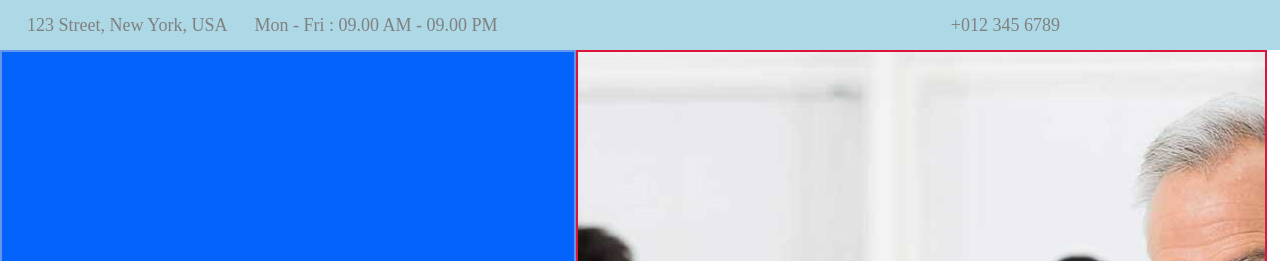
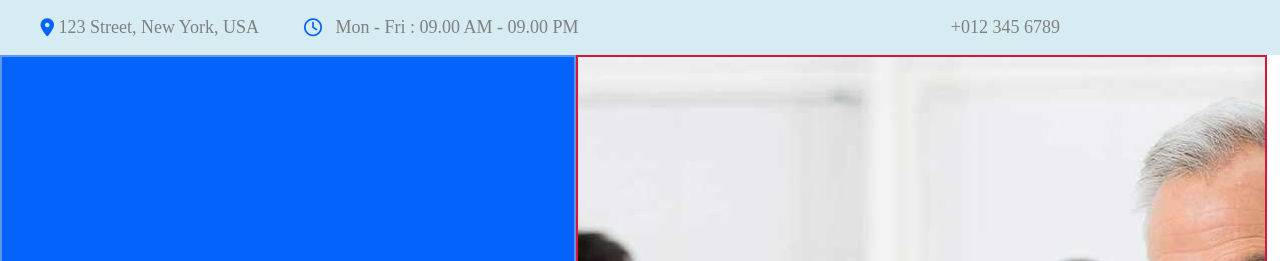
Before and after one commit to Yash135-gif/Projects, a plain HTML site: page medicalproject.html/index.html in a window 1280 px wide. Shown: the top 261 px of the page. Drawn offline with Linux system fonts and the light colour scheme.

Commit message:
addition

```diff
--- a/medicalproject.html/index.html
+++ b/medicalproject.html/index.html
@@ -11,9 +11,9 @@
 
     <section class="home">
        <div class="upper-bar">
-        &nbsp; &nbsp;&nbsp; &nbsp; <a href="">123 Street, New York, USA
+        &nbsp; &nbsp;&nbsp; &nbsp;&nbsp; &nbsp; <i class="fa-solid fa-location-dot" style="color:  #0463FA;"></i> &nbsp; <a href="">123 Street, New York, USA
         </a>
-        &nbsp; &nbsp;&nbsp; &nbsp;   <a href="">
+        &nbsp; &nbsp;&nbsp; &nbsp; &nbsp; &nbsp; <i class="fa-regular fa-clock" style="color:#0463FA;"> </i> &nbsp; &nbsp; <a href="">
           Mon - Fri : 09.00 AM - 09.00 PM</a>
           <div>
             <p>
--- a/medicalproject.html/style.css
+++ b/medicalproject.html/style.css
@@ -5,8 +5,8 @@
 }
 .upper-bar{
     width: 100%;
-    height: 50px;
-    background-color: lightblue;
+    height: 55px;
+    background-color: rgba(173, 216, 230, 0.5);
     display: flex;
     color: gray;
     align-items: center;
```
